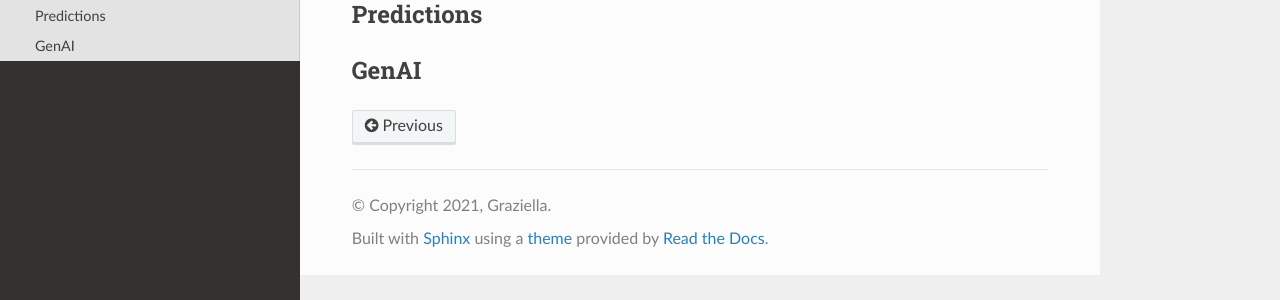
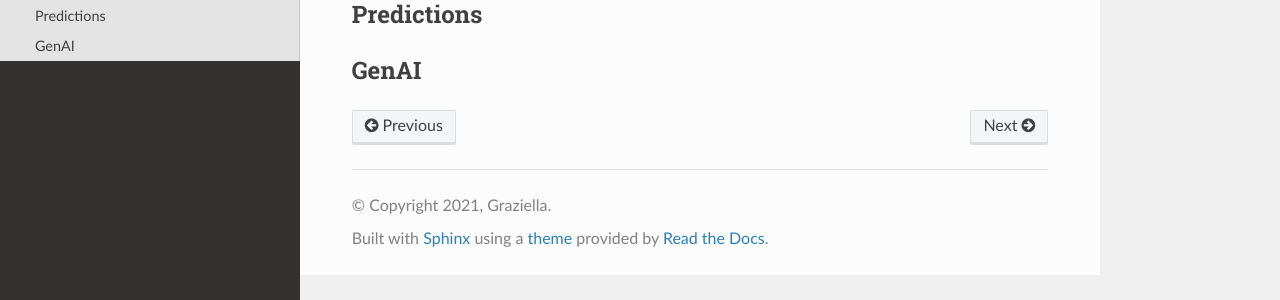
Before and after one commit to smaurice101/readthedocs, a Sphinx documentation site: the page built from docs/source/tmlbuilds.rst, in a window 1280 px wide. Shown: the part 402-702 px from the top of the page. Built offline with Sphinx 7.4.7 and the Read the Docs theme 2.0.0, drawn with Linux system fonts in a browser that asks for light colours; pages that are not in the unit, such as notebooks, are missing from menus.

```diff
--- a/docs/source/index.rst
+++ b/docs/source/index.rst
@@ -32,4 +32,4 @@ Contents
    jsonprocessing
    viper
    tmlbuilds
-   GenAI
+   genai
```
